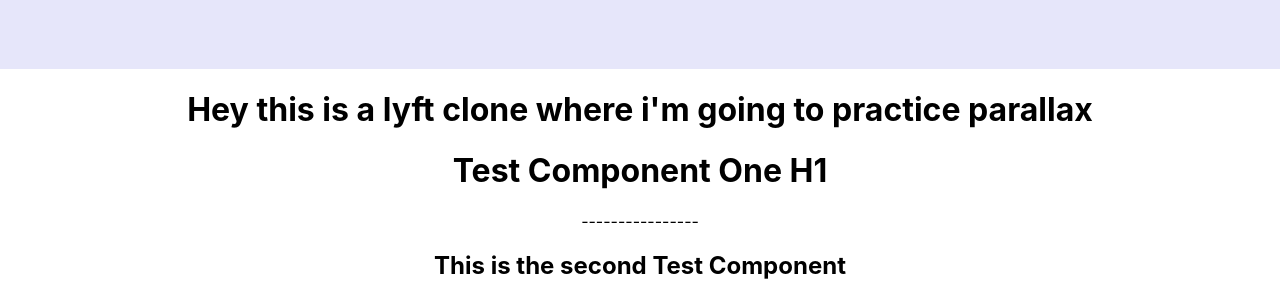
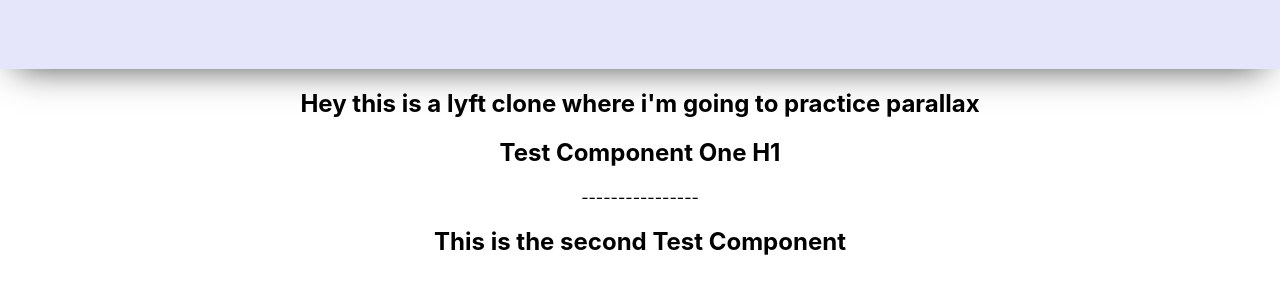
Before and after one commit to JoshuaHepworth/countrynats, a React (Create React App) app: page / in a window 1280 px wide. Shown: the part 1231-1531 px from the top of the page. After the commit the page ends 1507 px from the top, so only its background shows below. Built offline with nearby package versions, Linux system fonts and the light colour scheme.

Commit message:
restructuring app.js

```diff
--- a/src/App.js
+++ b/src/App.js
@@ -8,11 +8,25 @@ class App extends Component {
   render() {
     return (
       <div className="App">
-        <NavBarComponent />
-        <h1>Hey this is a lyft clone where i'm going to practice parallax</h1>
-        <TestComponent />
-        ----------------
-        <TestComponentTwo />
+        <div>
+          <div>
+              <div className="topPart">
+                  <header className="navBar">
+                    <NavBarComponent />
+                  </header>
+                  <section>
+                    <h1>Hey this is a lyft clone where i'm going to practice parallax</h1>
+                    <TestComponent />
+                    ----------------
+                    <TestComponentTwo />
+                  </section>
+              </div>
+              <div className="bottomPart">
+                <footer>
+                </footer>
+              </div>
+            </div>
+        </div>
       </div>
 
     );
--- a/src/NavBarComponent/styles.css
+++ b/src/NavBarComponent/styles.css
@@ -5,6 +5,9 @@ ul {
 	height:1300px;
 	background-color: lavender;
 	text-align: center;
+		-webkit-box-shadow: 0px 14px 34px -16px rgba(0,0,0,0.75);
+-moz-box-shadow: 0px 14px 34px -16px rgba(0,0,0,0.75);
+box-shadow: 0px 14px 34px -16px rgba(0,0,0,0.75);
 }
 ul li {
 	display: inline;
```
Lines whose indentation alone changed are shown as unchanged.
